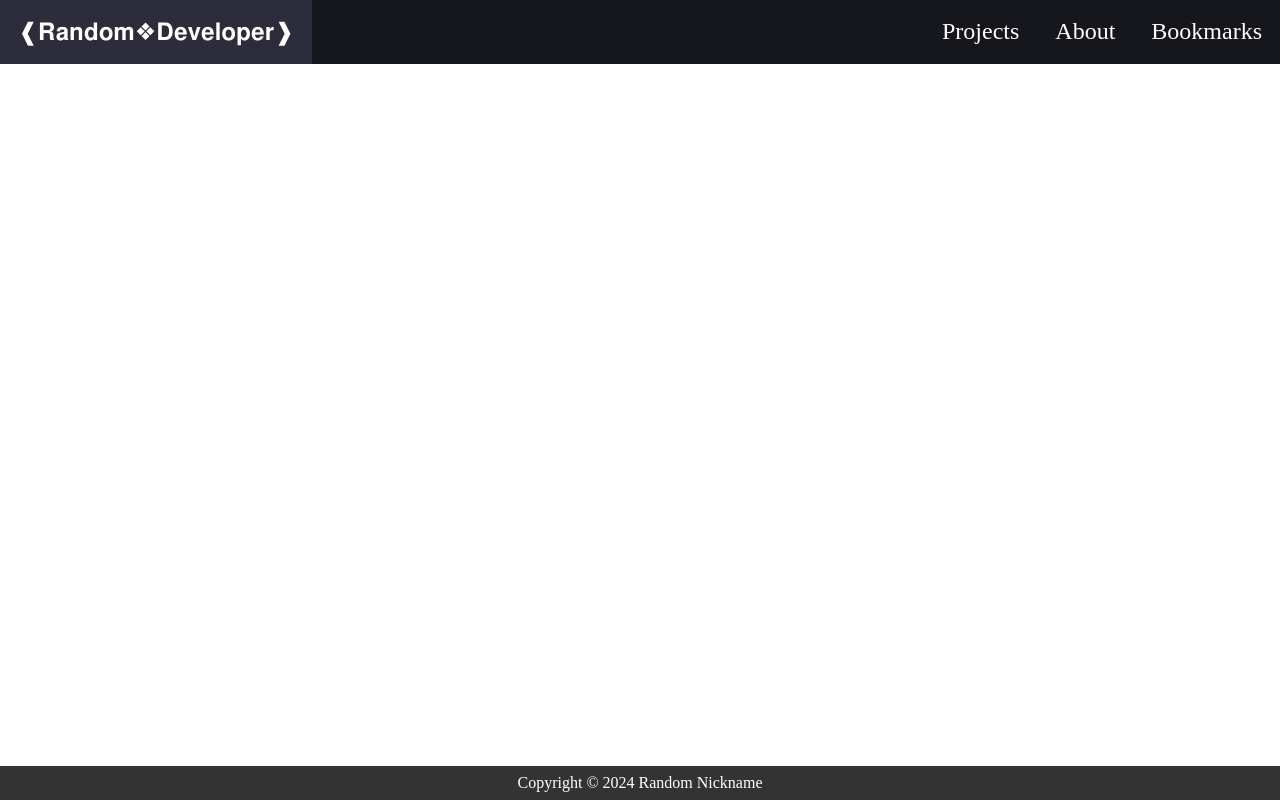
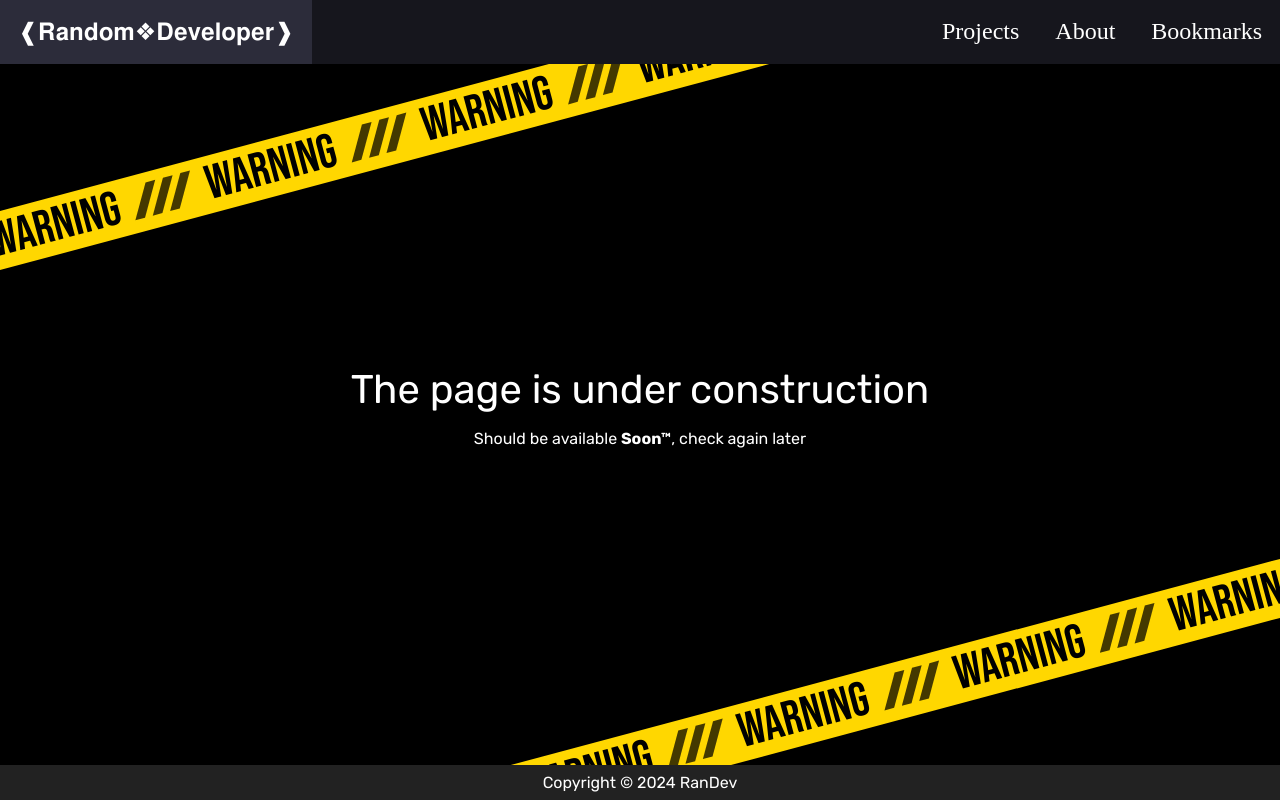
Before and after one commit to RandomNick7/PWLab2, a plain HTML site: page pages/under_construction.html in a window 1280 px wide. Drawn offline with Linux system fonts and the light colour scheme.

Commit message:
Upgraded the placeholder page

```diff
--- a/pages/under_construction.html
+++ b/pages/under_construction.html
@@ -15,10 +15,34 @@
             <a href="#">Bookmarks</a>
         </nav>
         <section id="construction-warning">
-
+            <div class="warning-ticker" id="ticker-top">
+                <div class="ticker-body">
+                    <span class="ticker-text">WARNING</span>
+                    <div class="ticker-stripes">
+                        <span class="ticker-box"></span>
+                        <span class="ticker-box"></span>
+                        <span class="ticker-box"></span>
+                    </div>
+                </div>
+            </div>
+            <div id="warning-content">
+                <div id="warning-header">The page is under construction</div>
+                <p id="warning-desc">Should be available <b>Soon&trade;</b>, check again later</p>
+            </div>
+            <div class="warning-ticker" id="ticker-bot">
+                <div class="ticker-body">
+                    <span class="ticker-text">WARNING</span>
+                    <div class="ticker-stripes">
+                        <span class="ticker-box"></span>
+                        <span class="ticker-box"></span>
+                        <span class="ticker-box"></span>
+                    </div>
+                </div>
+            </div>
         </section>
         <footer id="footer">
-            Copyright &copy; 2024 Random Nickname
+            Copyright &copy; 2024 RanDev
         </footer>
     </body>
+    <script src="../scripts/under_construction.js"></script>
 </html>
--- /dev/null
+++ b/scripts/under_construction.js
@@ -0,0 +1,17 @@
+function extendStrips(){
+    strip = document.getElementsByClassName("ticker-body");
+    // For both strips, copy their contents until reaching their width
+    Array.from(strip).forEach(elem => {
+        let instanceWidth = Array.from(elem.children).reduce(
+            (total, i) => total + i.offsetWidth, 0
+        )
+
+        let repeatCount = Math.ceil(elem.offsetWidth / instanceWidth)
+        let repeatText = elem.innerHTML;
+        elem.innerHTML = repeatText.repeat(repeatCount);
+    })
+}
+
+
+window.onload = extendStrips;
+window.onresize = extendStrips;
--- a/styles/defaults.css
+++ b/styles/defaults.css
@@ -28,9 +28,10 @@ body{
 }
 
 footer{
-    background-color: #333;
-    color:white;
+    background-color: #222;
     padding: 8px;
     text-align: center;
     margin-top: auto;
+    color:white;
+    font-family: 'Rubik', sans-serif;
 }
--- a/styles/under_construction.css
+++ b/styles/under_construction.css
@@ -0,0 +1,95 @@
+@font-face {
+    font-family: 'Bebas Neue';
+    src: url(./fonts/BebasNeue-Regular.ttf);
+}
+
+@font-face {
+    font-family: 'Rubik';
+    src: url(./fonts/Rubik-VariableFont_wght.ttf);
+}
+
+@keyframes test{
+    from {right: 0}
+    to {right: 224px}
+}
+
+#construction-warning{
+    background-color: #000;
+    flex-grow: 1;
+    position: relative;
+    overflow: hidden;
+}
+
+.warning-ticker{
+    position: absolute;
+    background-color: gold;
+    width: 100%;
+    overflow: hidden;
+    user-select: none;
+}
+
+.ticker-body{
+    position: relative;
+    display:flex;
+    align-items: center;
+    width: 100%;
+    animation-name: test;
+    animation-duration: 1s;
+    animation-iteration-count: infinite;
+    animation-timing-function: linear;
+}
+
+
+#ticker-top{
+    top: 0%;
+    transform: translate(-50px, -10px) rotate(-15deg);
+}
+
+#ticker-top > .ticker-body{
+    animation-direction: reverse;
+}
+
+#ticker-bot{
+    bottom: 0%;
+    transform: translate(50px, 10px) rotate(-15deg);
+}
+
+.ticker-stripes{
+    flex-shrink: 0;
+}
+
+.ticker-text{
+    padding: 0 20px;
+    font-size: 48px;
+    font-family: 'Bebas Neue', sans-serif;
+    font-weight: 400;
+}
+
+.ticker-box{
+    background-color: #000000bb;
+    height: 34px;
+    width: 10px;
+    display: inline-block;
+    transform: skewX(-30deg);
+    margin: 0 2px;
+}
+
+#warning-content{
+    display: inline-flex;
+    align-items: center;
+    flex-direction: column;
+    position:absolute;
+    top: 50%;
+    left: 50%;
+    transform: translate(-50%, -50%);
+    color:white;
+    font-family: 'Rubik', sans-serif;
+}
+
+#warning-content > *{
+    text-align: center;
+}
+
+#warning-header{
+    font-size: 40px;
+}
```
Also changed, not shown: styles/fonts/BebasNeue-Regular.ttf (added), styles/fonts/OFL - BebasNeue.txt (added), styles/fonts/OFL - Rubik.txt (added), styles/fonts/Rubik-VariableFont_wght.ttf (added).
